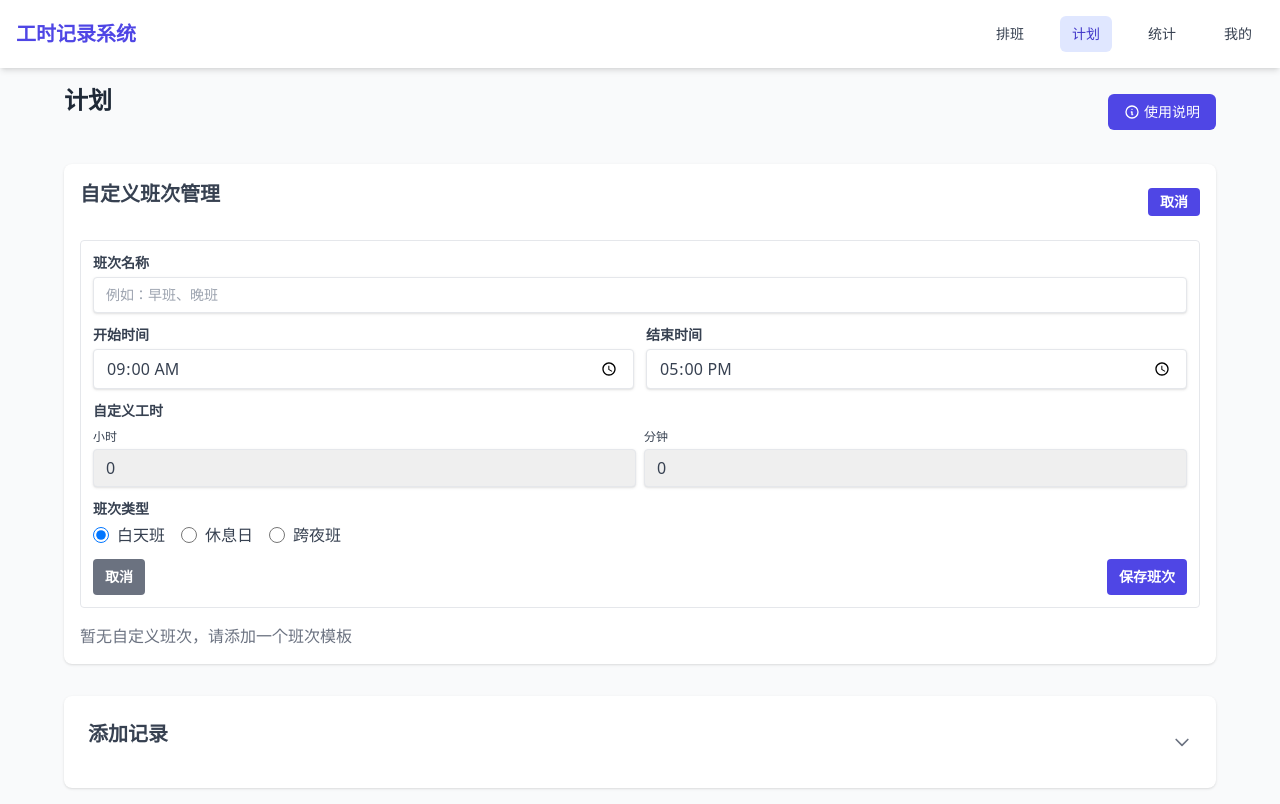
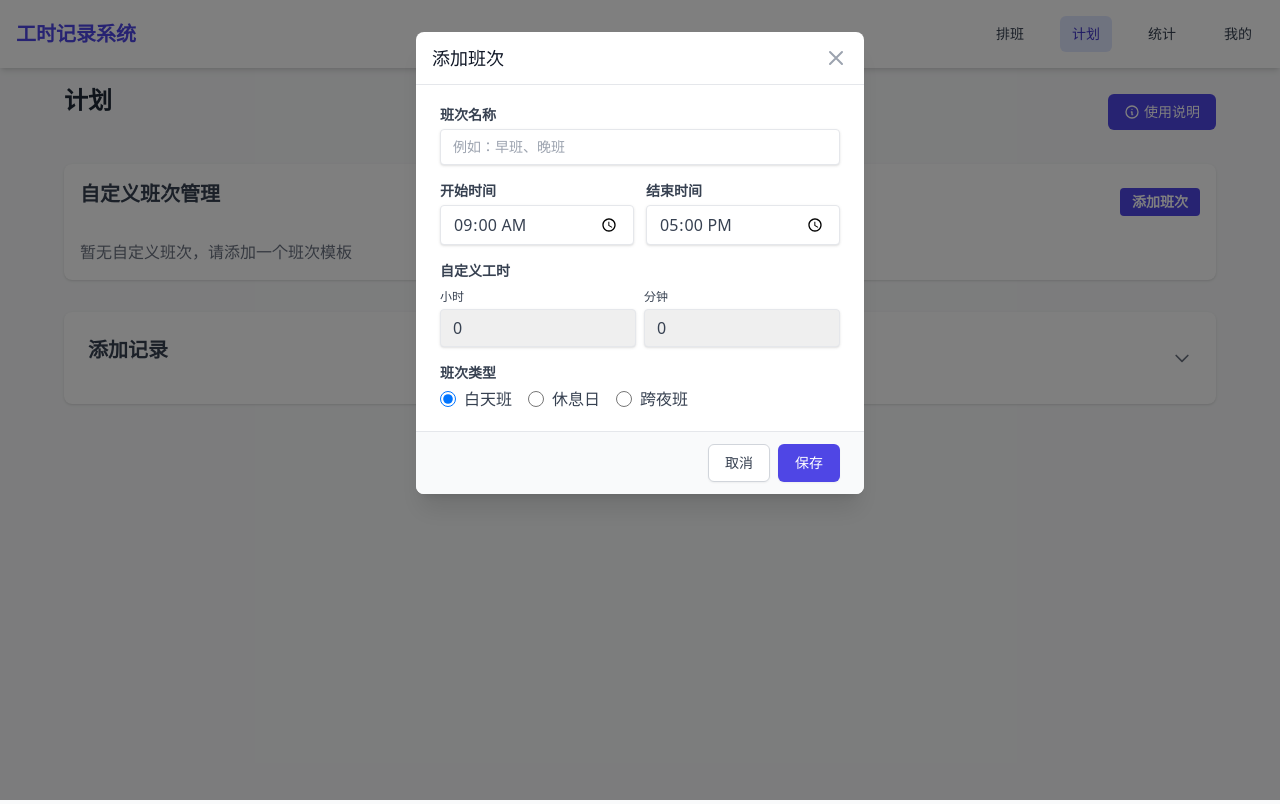
Before and after one commit to JiuWang95/workcum, a React (Vite) app: page / in a window 1280 px wide. Both pictures are taken after a click on the button "添加班次". Built offline with nearby package versions, Linux system fonts and the light colour scheme.

Commit message:
feat(组件): 添加Modal组件并重构CustomShiftManager表单
新增Modal组件实现通用弹窗功能，支持不同尺寸和自定义内容
将CustomShiftManager中的表单逻辑迁移到Modal组件中，提升用户体验
优化表单提交和取消逻辑，重置表单状态更合理

```diff
--- a/dev-dist/sw.js
+++ b/dev-dist/sw.js
@@ -82,7 +82,7 @@ define(['./workbox-ce4f0d5f'], (function (workbox) { 'use strict';
     "revision": "3ca0b8505b4bec776b69afdba2768812"
   }, {
     "url": "index.html",
-    "revision": "0.up1ui6keqpo"
+    "revision": "0.afu2pepm7r8"
   }], {});
   workbox.cleanupOutdatedCaches();
   workbox.registerRoute(new workbox.NavigationRoute(workbox.createHandlerBoundToURL("index.html"), {
--- a/src/components/CustomShiftManager.jsx
+++ b/src/components/CustomShiftManager.jsx
@@ -1,7 +1,8 @@
-import React, { useState, useEffect, useRef } from 'react';
+import React, { useState, useEffect } from 'react';
 import { useTranslation } from 'react-i18next';
 import DurationPicker from './DurationPicker';
-import { getShiftColor, getShiftBackgroundColor } from '../utils/shiftColor'; // 导入颜色工具函数
+import { getShiftColor, getShiftBackgroundColor } from '../utils/shiftColor';
+import Modal from './Modal';
 
 const CustomShiftManager = ({ scrollToEditSection }) => {
   const { t } = useTranslation();
@@ -185,17 +186,54 @@ const CustomShiftManager = ({ scrollToEditSection }) => {
       <div className="flex justify-between items-center mb-4">
         <h2 className="section-heading">{t('time_entry.custom_shift.title')}</h2>
         <button
-          onClick={() => setShowForm(!showForm)}
+          onClick={() => {
+            // 重置表单状态
+            setEditingShift(null);
+            setShiftName('');
+            setStartTime('09:00');
+            setEndTime('17:00');
+            setCustomDuration('');
+            setShiftType('day');
+            setShowForm(true);
+          }}
           className="bg-indigo-600 hover:bg-indigo-700 text-white font-bold py-1 px-3 rounded text-sm focus:outline-none focus:shadow-outline"
         >
-          {showForm ? t('time_entry.custom_shift.cancel') : t('time_entry.custom_shift.add_shift')}
+          {t('time_entry.custom_shift.add_shift')}
         </button>
       </div>
 
-      {showForm && (
-        // 减少表单的内边距以适应移动端
-        <form onSubmit={handleSubmit} className="mb-4 p-3 border border-gray-200 rounded">
-          <div className="mb-3">
+      {/* 使用Modal组件替换原来的条件渲染表单 */}
+      <Modal
+        isOpen={showForm}
+        onClose={() => {
+          handleCancel();
+        }}
+        title={editingShift ? t('time_entry.custom_shift.update_shift') : t('time_entry.custom_shift.add_shift')}
+        size="sm"
+        footer={
+          <div className="flex flex-col sm:flex-row sm:justify-between sm:items-center gap-2">
+            <button
+              type="button"
+              onClick={handleCancel}
+              className="w-full sm:w-auto inline-flex justify-center rounded-md border border-gray-300 shadow-sm px-4 py-2 bg-white text-base font-medium text-gray-700 hover:bg-gray-50 focus:outline-none focus:ring-2 focus:ring-offset-2 focus:ring-indigo-500 sm:text-sm"
+            >
+              {t('time_entry.custom_shift.cancel')}
+            </button>
+            <button
+              type="button"
+              onClick={handleSubmit}
+              className="w-full sm:w-auto inline-flex justify-center rounded-md border border-transparent shadow-sm px-4 py-2 bg-indigo-600 text-base font-medium text-white hover:bg-indigo-700 focus:outline-none focus:ring-2 focus:ring-offset-2 focus:ring-indigo-500 sm:text-sm"
+            >
+              {editingShift ? t('time_entry.custom_shift.update_shift') : t('common.save')}
+            </button>
+          </div>
+        }
+      >
+        <form onSubmit={(e) => {
+          e.preventDefault();
+          handleSubmit(e);
+        }} className="space-y-4">
+          <div>
             <label className="block text-gray-700 text-sm font-bold mb-1" htmlFor="shiftName">
               {t('time_entry.custom_shift.shift_name')}
             </label>
@@ -292,23 +330,8 @@ const CustomShiftManager = ({ scrollToEditSection }) => {
             </div>
           </div>
 
-          <div className="flex items-center justify-between">
-            <button
-              type="button"
-              onClick={handleCancel}
-              className="bg-gray-500 hover:bg-gray-600 text-white font-bold py-2 px-3 rounded text-sm focus:outline-none focus:shadow-outline"
-            >
-              {t('time_entry.custom_shift.cancel')}
-            </button>
-            <button
-              type="submit"
-              className="bg-indigo-600 hover:bg-indigo-700 text-white font-bold py-2 px-3 rounded text-sm focus:outline-none focus:shadow-outline"
-            >
-              {editingShift ? t('time_entry.custom_shift.update_shift') : t('time_entry.custom_shift.save_shift')}
-            </button>
-          </div>
-        </form>
-      )}
+          </form>
+      </Modal>
 
       {shifts.length > 0 ? (
         // 进一步优化班次项的显示，只显示核心信息以减小高度
--- /dev/null
+++ b/src/components/Modal.jsx
@@ -0,0 +1,65 @@
+import React from 'react';
+import { useTranslation } from 'react-i18next';
+
+const Modal = ({ isOpen, onClose, title, children, footer, size = 'md' }) => {
+  const { t } = useTranslation();
+
+  if (!isOpen) return null;
+
+  // 根据size属性设置模态框宽度
+  const sizeClasses = {
+    sm: 'max-w-md',
+    md: 'max-w-lg',
+    lg: 'max-w-2xl',
+    xl: 'max-w-4xl',
+    full: 'max-w-full'
+  };
+
+  return (
+    <div className="fixed inset-0 z-50 overflow-y-auto">
+      {/* 背景遮罩 */}
+      <div
+        className="fixed inset-0 bg-black bg-opacity-50 transition-opacity"
+        onClick={onClose}
+      ></div>
+
+      {/* 模态框容器 */}
+      <div className="flex items-center justify-center min-h-screen px-4 pt-4 pb-20 text-center sm:block sm:p-0">
+        {/* 模态框内容 */}
+        <div
+          className={`inline-block align-bottom bg-white rounded-lg text-left overflow-hidden shadow-xl transform transition-all sm:my-8 sm:align-middle sm:w-full sm:${sizeClasses[size]}`}
+          onClick={(e) => e.stopPropagation()} // 防止点击模态框内容时关闭
+        >
+          {/* 模态框头部 */}
+          <div className="flex justify-between items-center px-4 py-3 border-b border-gray-200">
+            <h3 className="text-lg font-medium text-gray-900">{title}</h3>
+            <button
+              type="button"
+              className="text-gray-400 hover:text-gray-500 focus:outline-none"
+              onClick={onClose}
+            >
+              <span className="sr-only">{t('common.close')}</span>
+              <svg className="h-6 w-6" fill="none" viewBox="0 0 24 24" stroke="currentColor">
+                <path strokeLinecap="round" strokeLinejoin="round" strokeWidth="2" d="M6 18L18 6M6 6l12 12" />
+              </svg>
+            </button>
+          </div>
+
+          {/* 模态框主体 */}
+          <div className="px-4 py-5 sm:px-6">
+            {children}
+          </div>
+
+          {/* 模态框底部 */}
+          {footer && (
+            <div className="bg-gray-50 px-4 py-3 sm:px-6 sm:flex sm:flex-row-reverse border-t border-gray-200">
+              {footer}
+            </div>
+          )}
+        </div>
+      </div>
+    </div>
+  );
+};
+
+export default Modal;
```
